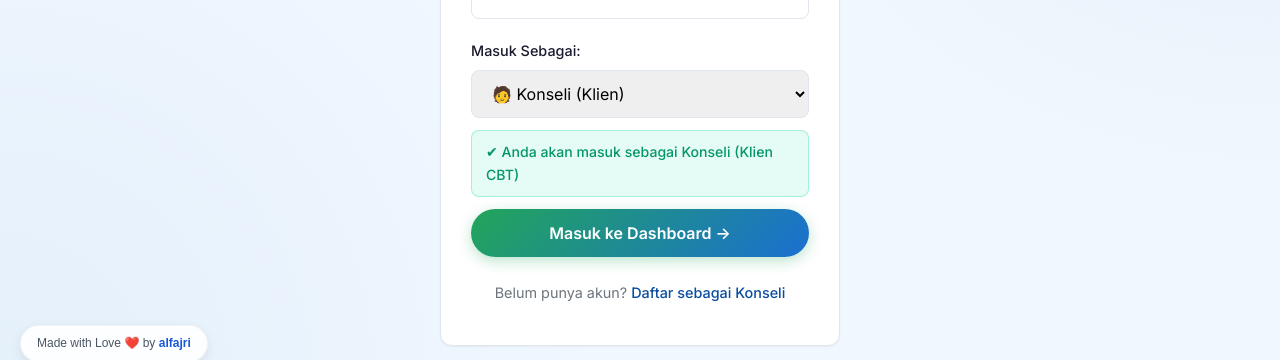
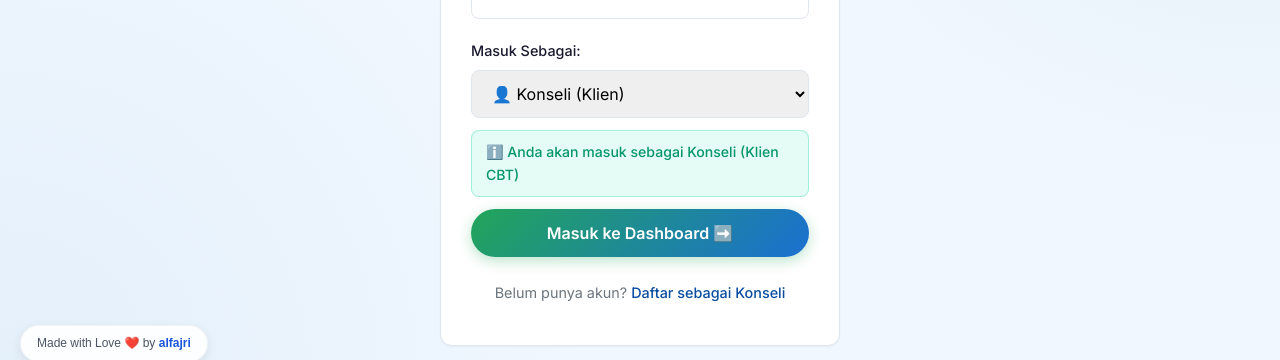
Before and after one commit to lightnet19/mind-shield, a Next.js app: page /login in a window 1280 px wide. Shown: the part 418-778 px from the top of the page. Built offline with nearby package versions, Linux system fonts and the light colour scheme.

Commit message:
Fix logo in login page

```diff
--- a/app/login/page.js
+++ b/app/login/page.js
@@ -4,6 +4,7 @@ import { useState } from 'react';
 import { useRouter } from 'next/navigation';
 import Image from 'next/image';
 import styles from './login.module.css';
+import logoImg from '../logo-mindshield-transparent.png';
 
 export default function Login() {
   const router = useRouter();
@@ -31,7 +32,7 @@ export default function Login() {
         <div className={styles.header}>
           <div className={styles.logoContainer} style={{ display: 'flex', justifyContent: 'center', marginBottom: '1rem' }}>
             <Image
-              src="/logo-mindshield-transparent.png"
+              src={logoImg}
               alt="Mind Shield Logo"
               width={80}
               height={80}
@@ -59,7 +60,7 @@ export default function Login() {
               value={role}
               onChange={(e) => setRole(e.target.value)}
             >
-              <option value="konseli">🧑 Konseli (Klien)</option>
+              <option value="konseli">👤 Konseli (Klien)</option>
               <option value="konselor">👨‍⚕️ Konselor</option>
               <option value="admin">🛡️ Admin Website</option>
             </select>
@@ -67,9 +68,9 @@ export default function Login() {
 
           {/* Badge preview role yang dipilih */}
           <div className={styles.roleBadge} data-role={role}>
-            {role === 'konseli' && '✔ Anda akan masuk sebagai Konseli (Klien CBT)'}
-            {role === 'konselor' && '✔ Anda akan masuk sebagai Konselor / Psikolog'}
-            {role === 'admin' && '✔ Anda akan masuk sebagai Admin Sistem'}
+            {role === 'konseli' && 'ℹ️ Anda akan masuk sebagai Konseli (Klien CBT)'}
+            {role === 'konselor' && 'ℹ️ Anda akan masuk sebagai Konselor / Psikolog'}
+            {role === 'admin' && 'ℹ️ Anda akan masuk sebagai Admin Sistem'}
           </div>
 
           <button
@@ -78,7 +79,7 @@ export default function Login() {
             disabled={loading}
             style={{ marginTop: '12px', padding: '14px', fontSize: '1rem', opacity: loading ? 0.7 : 1 }}
           >
-            {loading ? 'Masuk...' : 'Masuk ke Dashboard →'}
+            {loading ? 'Masuk...' : 'Masuk ke Dashboard ➡️'}
           </button>
         </form>
 
```
